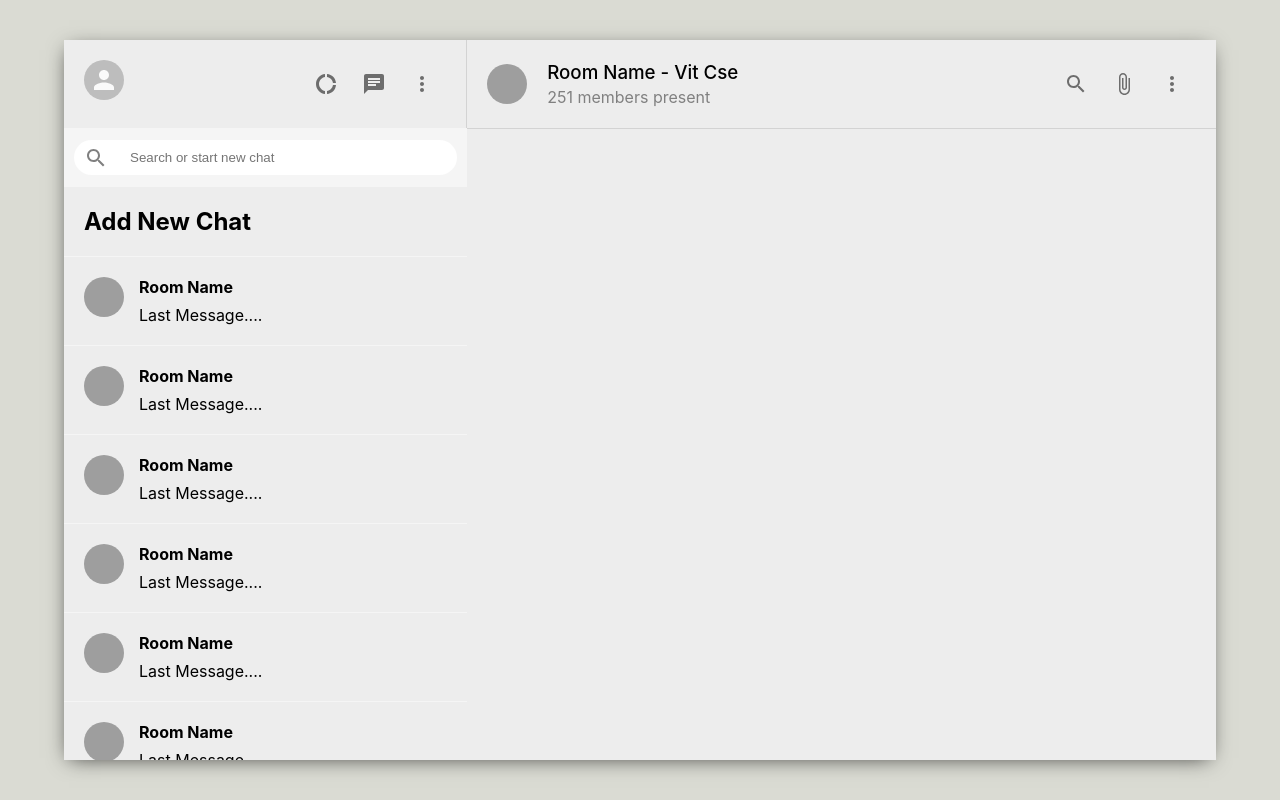
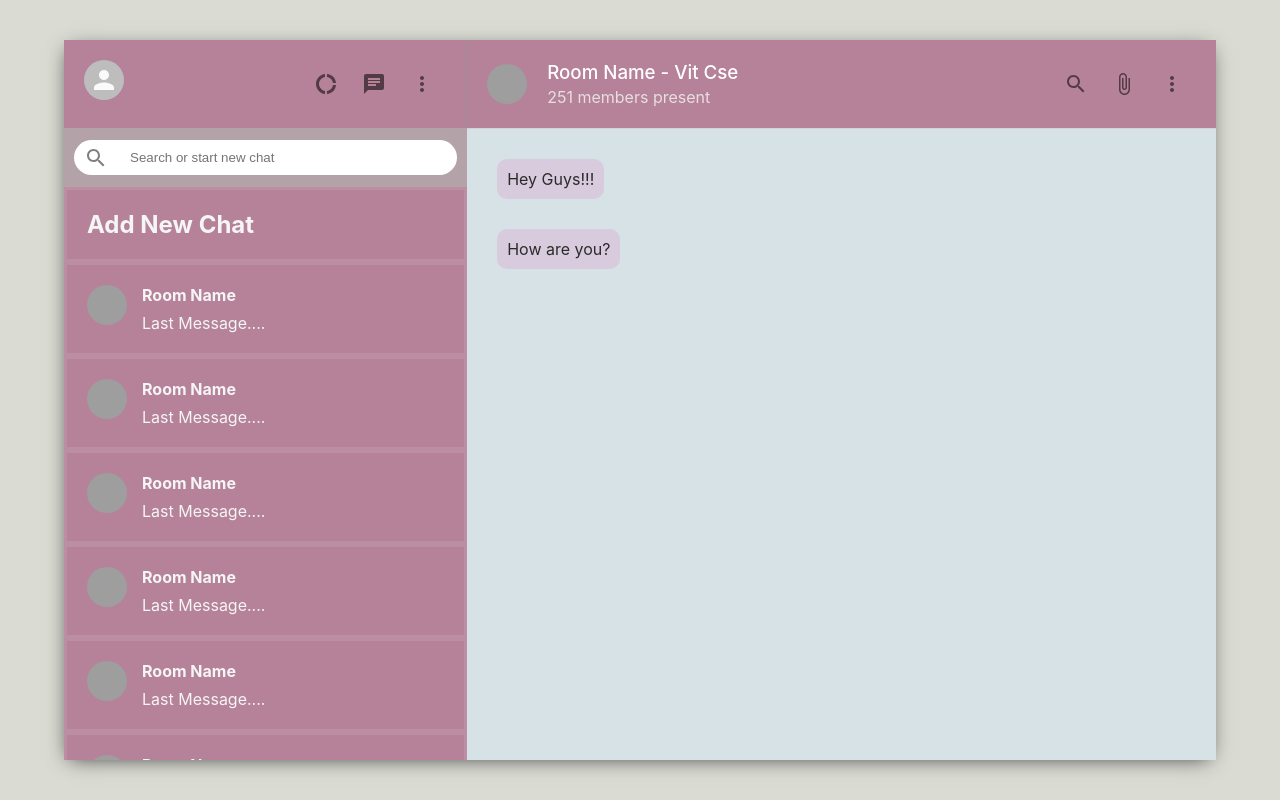
Before and after one commit to rohan-singh987/chat-app-2.0, a React (Create React App) app: page / in a window 1280 px wide. Built offline with nearby package versions, Linux system fonts and the light colour scheme; grey boxes are pictures that could not be loaded; the HTML template or start-up script is replaced by a standard one.

Commit message:
changes in styling

```diff
--- a/src/App.css
+++ b/src/App.css
@@ -7,7 +7,7 @@
 
 .app__body{
     display: flex;
-    background-color: #ededed;
+    background-color: #B58299;
     height: 90vh;
     width: 90vw;
     box-shadow: -1px 4px 20px -6px rgba(0, 0, 0, 0.75);
--- a/src/components/Chat.css
+++ b/src/components/Chat.css
@@ -1,11 +1,14 @@
 .chat{
+    display: flex;
     flex: 0.65;
+    flex-direction: column;
 }
 
 .chat__header{
     padding: 20px;
     display: flex;
     align-items: center;
+    color: rgb(255, 255, 255);
     border-bottom: 1px solid lightgray;
 }
 
@@ -20,7 +23,19 @@
 }
 
 .chat__headerInfo > p{
-    color: gray;
+    color: rgb(231, 223, 223);
+}
+
+
+
+.chat_message{
+    position: relative;
+    font-size: 16px;
+    padding: 10px;
+    width: fit-content;
+    background-color:rgba(216, 191, 216, 0.637);
+    border-radius: 10px;
+    margin-bottom: 30px;
 }
 
 
@@ -29,3 +44,13 @@
     justify-content: space-between;
     min-width: 100px;
 }
+
+.chat__body{
+    flex: 1;
+    background-color: #D6E2E6;
+    /* background-repeat: no-repeat; */
+    /* background-position: center; */
+    color: rgb(44, 43, 43);
+    padding: 30px;
+    overflow: scroll;
+}
--- a/src/components/Chat.jsx
+++ b/src/components/Chat.jsx
@@ -41,7 +41,8 @@ const Chat = () => {
         </div>
 
         <div className="chat__body">
-
+            <p className="chat_message">Hey Guys!!!</p>
+            <p className="chat_message">How are you?</p>
         </div>
 
         <div className="chat__footer">
--- a/src/components/Sidebar.css
+++ b/src/components/Sidebar.css
@@ -8,7 +8,7 @@
 .sidebar__search{
     display: flex;
     align-items: center;
-    background-color: whitesmoke;
+    background-color: rgba(179, 174, 174, 0.747);
     padding: 10px;
     height: 39px;
 }
@@ -21,6 +21,10 @@
     height: 35px;
     border-radius: 20px;
 
+}
+
+.sidebar__headerRight > .MuiIconButton-label{
+    color: whitesmoke;
 }
 
 .sidebar__search__container > .MuiSvgIcon-root{
@@ -37,7 +41,7 @@
     display: flex;
     justify-content: space-between;
     padding: 20px;
-    border-right: 1px solid lightgray;
+    border-right: 1px solid rgb(151, 145, 145);
 
 }
 
--- a/src/components/SidebarChat.css
+++ b/src/components/SidebarChat.css
@@ -1,12 +1,19 @@
 .SidebarChat{
+    color: whitesmoke;
     display: flex;
     padding: 20px ;
     cursor: pointer;
-    border-bottom: 1px solid whitesmoke ;
+    border: 3px solid rgba(249, 249, 249, 0.1);
+    transition: all 300ms ;
 }
 
 .SidebarChat:hover{
-    background-color: #ebeb;
+    background-color: rgba(36, 34, 36, 0.438);
+    transform: scale(1.095);
+    border-color: rgba(249, 249, 249 0.8);
+    box-shadow: rgb(0 0 0 /29%) 0px 26px 30px -10px,
+                rgb(0 0 0 /23%) 0px 16px 10px -10px;
+
 
 }
 
```
